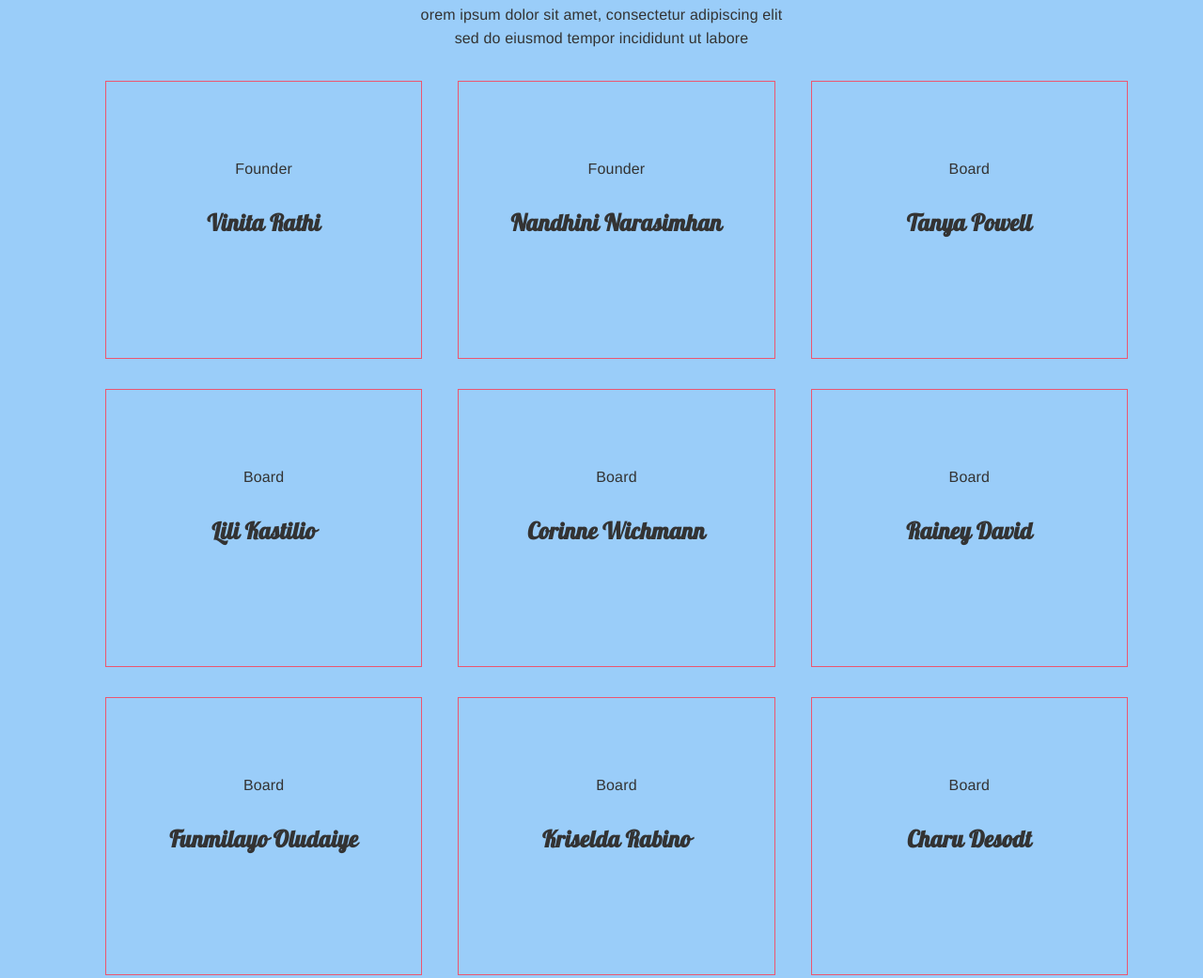
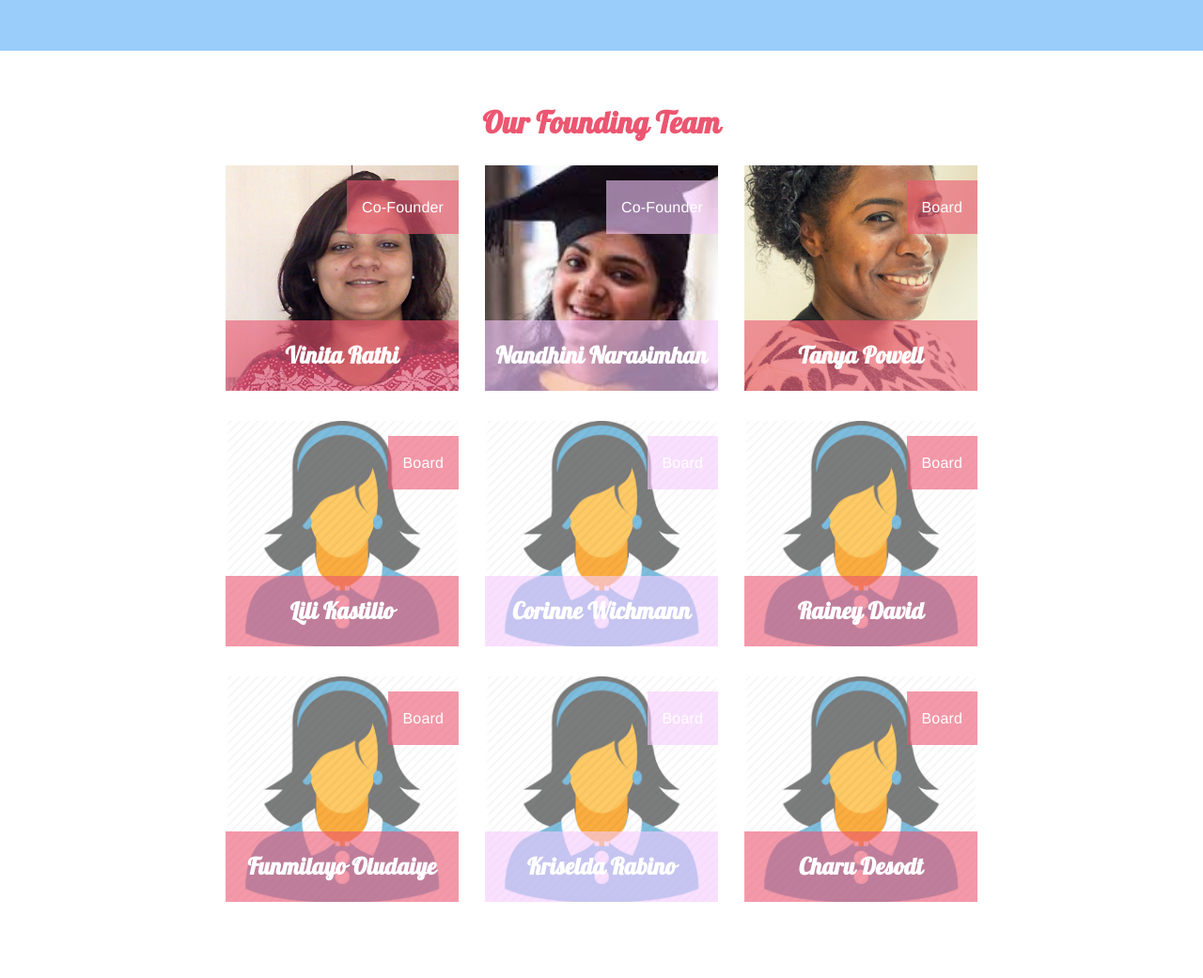
Before and after one commit to womenhackfornonprofits/whfnp, a website: page src/about.html in a window 1280 px wide. Shown: the part 991-2032 px from the top of the page at 94% size. Drawn offline with Linux system fonts and the light colour scheme.

Commit message:
Added some content to abotu us page, made changes according to the new wireframes and smaller images for volunteers.

```diff
--- a/src/about.html
+++ b/src/about.html
@@ -55,65 +55,63 @@
 		</section>
 		<section>
 			<div class="content">
-				<div class="col-wrap">
-					<div class="col">
-						<h2>Women in Tech</h2>
-						<p>We are women from all sorts of backgrounds related to and in the tech industry. Programmers, designers, QA enginners and many more.</p>
-					</div>
-					<div class="col">
-						<h2>Open Source</h2>
-						<p> We &#9829; Open Source. We try to keep our <a href="https://github.com/womenhackfornonprofits/" class="text-link">code open source</a> and encourage more women to contribute to Open Source projects.</p>
-					</div>
-					<div class="col">
-						<h2>Giving Back</h2>
-						<p>We gather women together to learn and grow as part of the wonderful world of techology. Come say hello at our next <a href="http://www.meetup.com/Women-Hack-For-Non-Profits/events/" class="text-link">meetup.</a></p>
-					</div>
+				<div class="content text-section">
+					<h2>Who are we?</h2>
+					<p> WomenHack for NonProfits is a program that aims to bring women in technology together to contribute to projects for Not for Profit and Charities in the UK and around the world. We at WHFN write free software with open source tools. We take up projects that from Registered Not for profit organization that could potentially help your organization and in turn contribute to a good cause.</p>
+				</div>
+			</div>
+		</section>
+		<section>
+			<div class="content">
+				<div class="content text-section">
+					<h2>Our Mission</h2>
+					<p>Our mission is to increase womens footprint in the open source community and help them give back to the society. </p>
+					<p>If this sounds liek something you are interested in, why not join us?</p>
+					<a href="#" class="button">How to volunteer</a>
 				</div>
 			</div>
 		</section>
 		<section>
 			<div class="content text-section">
 				<h2>Our Founding Team</h2>
-				<p>orem ipsum dolor sit amet, consectetur adipiscing elit</p>
-				<p> sed do eiusmod tempor incididunt ut labore </p>
-				<div class="col-wrap">
-					<div class="col volunteer-picture vinita">
-						<p> Founder </p>
+				<div class="col-wrap founding-team">
+					<div class="col-3 volunteer-picture vinita">
+						<p> Co-Founder </p>
 						<h2>Vinita Rathi</h2>
 					</div>
-					<div class="col volunteer-picture nandhini">
-						<p> Founder </p>
+					<div class="col-3 volunteer-picture nandhini">
+						<p> Co-Founder </p>
 						<h2>Nandhini Narasimhan</h2>
 					</div>
-					<div class="col volunteer-picture tanya">
+					<div class="col-3 volunteer-picture tanya">
 						<p> Board </p>
 						<h2>Tanya Powell</h2>
 					</div>
 				</div>
-				<div class="col-wrap">
-					<div class="col volunteer-picture lili">
+				<div class="col-wrap founding-team">
+					<div class="col-3 volunteer-picture lili">
 						<p> Board </p>
 						<h2>Lili Kastilio</h2>
 					</div>
-					<div class="col volunteer-picture corinne">
+					<div class="col-3 volunteer-picture corinne">
 						<p> Board </p>
 						<h2>Corinne Wichmann</h2>
 					</div>
-					<div class="col volunteer-picture rainey">
+					<div class="col-3 volunteer-picture rainey">
 						<p> Board </p>
 						<h2>Rainey David</h2>
 					</div>
 				</div>
-				<div class="col-wrap">
-					<div class="col volunteer-picture funmi">
+				<div class="col-wrap founding-team">
+					<div class="col-3 volunteer-picture funmi">
 						<p> Board </p>
 						<h2>Funmilayo Oludaiye</h2>
 					</div>
-					<div class="col volunteer-picture kriselda">
+					<div class="col-3 volunteer-picture kriselda">
 						<p> Board </p>
 						<h2>Kriselda Rabino</h2>
 					</div>
-					<div class="col volunteer-picture charu">
+					<div class="col-3 volunteer-picture charu">
 						<p> Board </p>
 						<h2>Charu Desodt</h2>
 					</div>
@@ -126,13 +124,13 @@
 				<p>orem ipsum dolor sit amet, consectetur adipiscing elit</p>
 				<p> sed do eiusmod tempor incididunt ut labore </p>
 				<div class="col-wrap">
-					<div class="col">
+					<div class="col-3">
 						<h2>Outreach</h2>
 					</div>
-					<div class="col">
+					<div class="col-3">
 						<h2>Onboarding &amp; Engagement</h2>
 					</div>
-					<div class="col">
+					<div class="col-3">
 						<h2>Project Delivery</h2>
 					</div>
 				</div>
--- a/src/sass/partials/_base.scss
+++ b/src/sass/partials/_base.scss
@@ -1,10 +1,12 @@
+
+
 @import "reset";
 @import "colours";
 @import "typography";
 
+$link-color: $red;
 $padding-margin-value: 2em;
 //$accent-color: $green;
 //$form-padding-value: 1em;
 $max-width: 60em;
 $col-width: 31%;
-$link-color: $red;
--- a/src/sass/partials/_media.scss
+++ b/src/sass/partials/_media.scss
@@ -1,5 +1,5 @@
 @media(min-width:600px) {
-	.col {
+	.col-3 {
 		width: $col-width;
 		display: inline-block;
     	vertical-align: top;
@@ -8,13 +8,19 @@
     	//border-radius: 100%;
     	min-height: 18.5em;
 	}
-	.col:first-child {
+	.founding-team {
+		padding:0;
+		.col-3 {
+			min-height: 15em;
+		}
+	}
+	.col-3:first-child {
 		float: left;
 	}
-	.col:last-child {
+	.col-3:last-child {
 		float: right;
 	}
-	.col:nth-child(2) {
+	.col-3:nth-child(2) {
 		margin: 0 (100% - $col-width * 3)/2;
 	}
 
@@ -35,7 +41,7 @@
 		padding: 0.3em;
 	}
 	.col-wrap {
-		padding: 2em 0 0 2em;
+		padding: 0 0 2em 0;
 
 	}
 
--- a/src/sass/partials/_section.scss
+++ b/src/sass/partials/_section.scss
@@ -9,7 +9,7 @@ section {
 	background-color: $section-bg;
 	p {
 		text-align: center;
-		max-width: 30em;
+		max-width: 35em;
 		margin: 0 auto;
 	}
 }
--- a/src/sass/screen.scss
+++ b/src/sass/screen.scss
@@ -1,4 +1,5 @@
 @import "partials/base";
+
 
 *,
 *:before,
@@ -21,7 +22,7 @@ body, html {
 	letter-spacing: 0.01em;
 	color: $black;
 	line-height: 1.6em;
-	 font-size: $base-font-size;
+	font-size: $base-font-size;
 
 }
 .content {
@@ -44,129 +45,7 @@ body, html {
 header {
 	height: auto;
 }
-
-p {
-	padding: padding-margin-value;
-}
-.col-wrap {
-	margin: 0;
-	//padding: 0;
-    padding: 2em 0 0 2em;
-    clear: both;
-}
-.col {
-	//min-height: 20em;
-	width: auto;
-	margin: $padding-margin-value;
-	border: 0.1em solid $pop-pink;
-	padding: $padding-margin-value;
-	text-align: center;
-
-	h2 {
-		text-transform: none;
-		font-size: $title-font-size/1.3;
-		color: #333;
-		padding: 0;
-	}
-	p {
-		margin: $padding-margin-value 0;
-	}
-
-}
-
-
-h1 {
-	font-family: $title-font-name;
-	font-weight: 100;
-	color: $white;
-	font-size: $title-font-size;
-	line-height: $h1-line-height;
-	text-align: center;
-	padding: 1.5em 0;
-	margin: 0;
-}
-
-h2 {
-	font-family: $title-font-name;
-	padding: $padding-margin-value $padding-margin-value  $padding-margin-value/2 $padding-margin-value;
-	font-weight: bold;
-	color: $pop-pink;
-	font-size: $title-font-size/1.5;
-	max-width: 40em;
-	margin:0 auto;
-	text-align: center;
-}
-
-
-.icon img {
-	height: 4em;
-}
-.banner {
-	background:  linear-gradient(
-      rgba(255, 137, 122, 0.6),
-      rgba(0, 0, 0, 0.5)
-    ),
-    url('../img/background-2.jpeg') no-repeat center center;
-	background-size: cover;
-	h2 {
-		font-family: $base-font-name;
-		font-weight: $base-font-light;
-		color: $white;
-		font-size: 1.6em;
-		line-height: 1.6em;
-		max-width: 40em;
-		margin:0 auto;
-		text-transform: none;
-	}
-}
-
-
-
-$section-bg: $white;
-
-
-section {
-	margin: 0;
-	//min-height: 30em;
-	background-color: $white;
-	padding: $padding-margin-value*2 0;
-	padding-bottom: $padding-margin-value*2;
-	background-color: $section-bg;
-	p {
-		text-align: center;
-		max-width: 30em;
-		margin: 0 auto;
-	}
-}
-section:nth-child(4) {
- 	$section-bg: $pop-blue;
- 	background-color: $section-bg;
-
-}
-section:nth-child(0) {
- 	$section-bg: $pop-blue;
- 	background-color: $section-bg;
-
-}
-section:nth-child(6) {
-	$section-bg: $pop-purple;
-	background-color: $section-bg;
-
-}
-.smaller-banner {
-	background:  linear-gradient(
-      rgba(255, 137, 122, 0.6),
-      rgba(0, 0, 0, 0.5)
-    ),
-    url('../img/background-2.jpeg') no-repeat center center;
-	background-size: cover;
-	height: 15em;
-	h1 {
-		padding: 0;
-	}
-
-}
-
+/** Navigation Styles**/
 nav {
 	display: none;
 	vertical-align: top;
@@ -196,10 +75,10 @@ nav {
 				text-decoration: none;
 				font-family: $base-font-name;
 				text-transform: uppercase;
-				color: $darkest-black;
+				color: $nav-link-color;
 				padding-bottom: 0.15em;
 				&:visited{
-					color: $link-color;
+					color: $nav-link-visited-color;
 				}
 				&:hover {
 					border-bottom: 0.15em solid $salmon-pink;
@@ -210,18 +89,177 @@ nav {
 	}
 }
 
-footer {
-	background-color: #3c3c3c;
-	padding: 3em;
+p {
+	padding: padding-margin-value;
+}
+.col-wrap {
+	margin: 0;
+	padding: 0;
+    clear: both;
+}
+.founding-team {
+	max-width: 50em;
+	margin: 0 auto;
+	padding: 0;
+}
+.col-3 {
+	//min-height: 15em;
+	width: auto;
+	margin: $padding-margin-value;
+	border: 0.1em solid $pop-pink;
+	padding: $padding-margin-value;
+	text-align: center;
+
+	h2 {
+		text-transform: none;
+		font-size: $title-font-size/1.3;
+		color: #333;
+		padding: 0;
+	}
 	p {
-		text-align: center;
-		font-weight: 100;
-		font-size: 0.9em;
-		color: #fff;
+		margin: $padding-margin-value 0;
+	}
+
+}
+// setting default volunteer image
+$default-volunteer: url('../img/volunteers/default_volunteer.png');
+$vinita-image: url('../img/volunteers/Vinita_Rathi.jpg');
+$nandhini-image: url('../img/volunteers/Nandhini_Narasimhan.jpeg');
+$tanya-image: url('../img/volunteers/Tanya_Powell.jpg');
+$lili-image: url('../img/volunteers/default_volunteer.png');
+$corinne-image: url('../img/volunteers/default_volunteer.png');
+$rainey-image: url('../img/volunteers/default_volunteer.png');
+$funmi-image: url('../img/volunteers/default_volunteer.png');
+$kriselda-image: url('../img/volunteers/default_volunteer.png');
+$charu-image: url('../img/volunteers/default_volunteer.png');
+
+.vinita {
+	background: $vinita-image no-repeat center center;
+
+}
+.nandhini {
+	background: $nandhini-image no-repeat center center;
+}
+.tanya {
+	background: $tanya-image no-repeat center center;
+}
+.lili {
+	background: $lili-image no-repeat center center;
+}
+.corinne {
+	background: $corinne-image no-repeat center center;
+}
+.rainey {
+	background: $rainey-image no-repeat center center;
+}
+.funmi {
+	background: $funmi-image no-repeat center center;
+}
+.kriselda {
+	background: $kriselda-image no-repeat center center;
+}
+.charu {
+	background: $charu-image no-repeat center center;
+}
+
+.volunteer-picture {
+	border: none;
+	background-size: cover;
+	position: relative;
+	padding: 0;
+	height: 15em;
+	width: auto;
+	h2 {
+		color: $white;
+		position: absolute;
+		bottom: 0;
+		padding: $padding-margin-value/2 0;
+		width: 100%;
+		background-color: $volunter-name-bg-color-1;
+
+	}
+	p {
+		position: absolute;
+		top: 0;
+		right: 0;
+		padding: $padding-margin-value/2;
+		margin: $padding-margin-value/2 0;
+		background-color:$volunter-type-bg-color-1;
+		color: $white;
+
+	}
+
+}
+.volunteer-picture:nth-child(even) {
+	h2 {
+		background-color: $volunter-name-bg-color-2;
+
+	}
+	p {
+		background-color: $volunter-type-bg-color-2;
+	}
+
+}
+
+.icon img {
+	height: 4em;
+}
+.banner {
+	background:  linear-gradient(
+      rgba(255, 137, 122, 0.6),
+      rgba(0, 0, 0, 0.5)
+    ),
+    url('../img/background-2.jpeg') no-repeat center center;
+	background-size: cover;
+	h2 {
+		font-family: $base-font-name;
+		font-weight: $base-font-light;
+		color: $white;
+		font-size: 1.6em;
+		line-height: 1.6em;
+		max-width: 40em;
+		margin:0 auto;
+		text-transform: none;
 	}
 }
 
+h1 {
+	font-family: $title-font-name;
+	font-weight: 100;
+	color: $white;
+	font-size: $title-font-size;
+	line-height: $h1-line-height;
+	text-align: center;
+	padding: 1.5em 0;
+	margin: 0;
+}
 
+h2 {
+	font-family: $title-font-name;
+	padding: $padding-margin-value/2;
+	padding-top: 0;
+	font-weight: bold;
+	color: $pop-pink;
+	font-size: $title-font-size/1.5;
+	max-width: 40em;
+	margin:0 auto;
+	text-align: center;
+}
+
+
+.smaller-banner {
+	background:  linear-gradient(
+      rgba(255, 137, 122, 0.6),
+      rgba(0, 0, 0, 0.5)
+    ),
+    url('../img/background-2.jpeg') no-repeat center center;
+	background-size: cover;
+	height: 15em;
+	h1 {
+		padding: 0;
+	}
+
+}
 
 .text-link {
 	color: #ff897a;
@@ -246,7 +284,7 @@ footer {
 
 .button {
 	max-width: 12em;
-	margin: $padding-margin-value auto;
+	margin: $padding-margin-value auto 0 auto;
 	border: 0.1em solid $pop-pink;
 	text-decoration: none;
 	padding: $padding-margin-value/2;
@@ -263,41 +301,16 @@ footer {
 
 }
 
-@media(min-width:600px) {
-	.col {
-		width: $col-width;
-		display: inline-block;
-    	vertical-align: top;
-    	margin: 0;
-    	padding-top: 3em;
-    	//border-radius: 100%;
-    	min-height: 18.5em;
+footer {
+	background-color: #3c3c3c;
+	padding: 3em;
+	p {
+		text-align: center;
+		font-weight: 100;
+		font-size: 0.9em;
+		color: #fff;
 	}
-	.col:first-child {
-		float: left;
-	}
-	.col:last-child {
-		float: right;
-	}
-	.col:nth-child(2) {
-		margin: 0 (100% - $col-width * 3)/2;
-	}
+}
 
-	h1 {
-		font-size: $h1-font-size;
-
-	}
-	h2 {
-		font-size: $title-font-size;
-
-	}
-	nav {
-		display:inline-block;
-	}
-	.img-container {
-		display: inline-block;
-		width: 40%;
-		padding: 0.3em;
-	}
-
-}
+@import "partials/section";
+@import "partials/media";
```
Also changed, not shown: deploy/about.html (added, +1 -0 lines), deploy/index.html (+1 -1 lines), src/index.html (+3 -4 lines), src/sass/partials/_colours.scss (+10 -0 lines), deploy/css/screen.css, deploy/img/volunteers/Charu_Desodt.png (added), deploy/img/volunteers/Corinne_Wichmann.jpg (added), deploy/img/volunteers/Funmilayo_Oludaiye.png (added), deploy/img/volunteers/Kriselda_Rabino.png (added), deploy/img/volunteers/Rainey_David.png (added), deploy/img/volunteers/Tanya_Powell.jpg (added), deploy/img/volunteers/Vinita_Rathi.jpg (added), deploy/img/volunteers/default_volunteer.png (added), src/css/screen.css.
